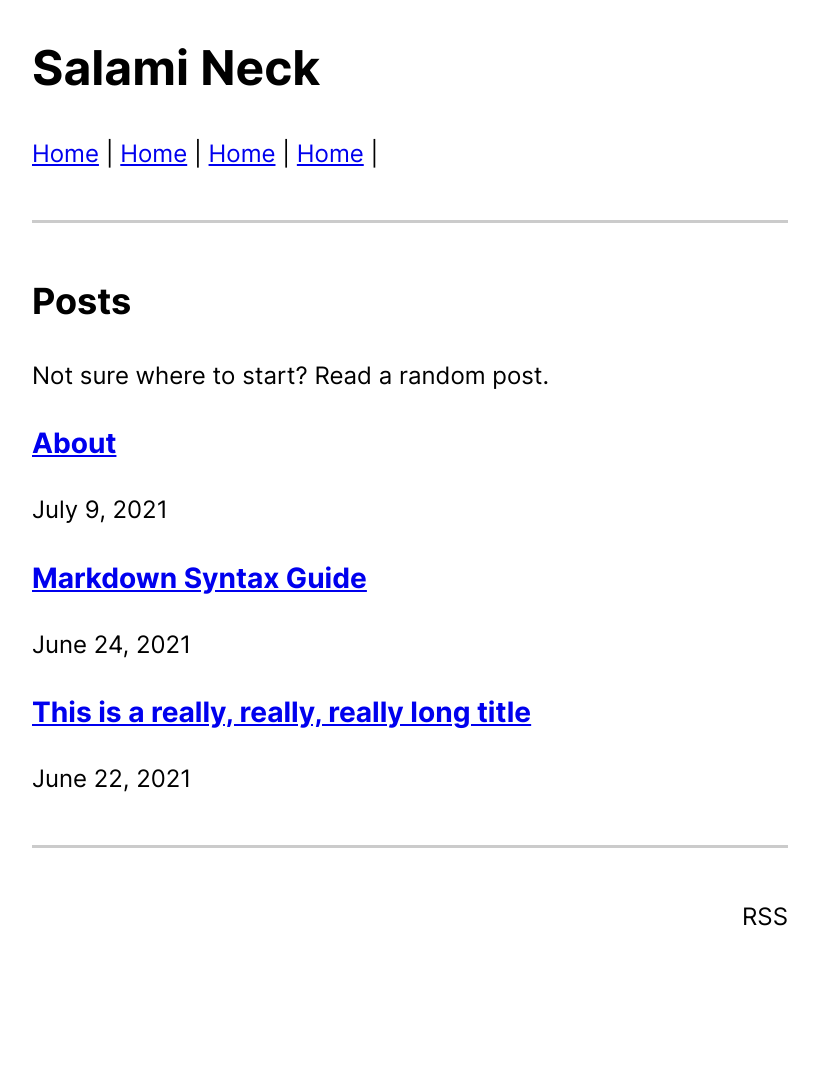
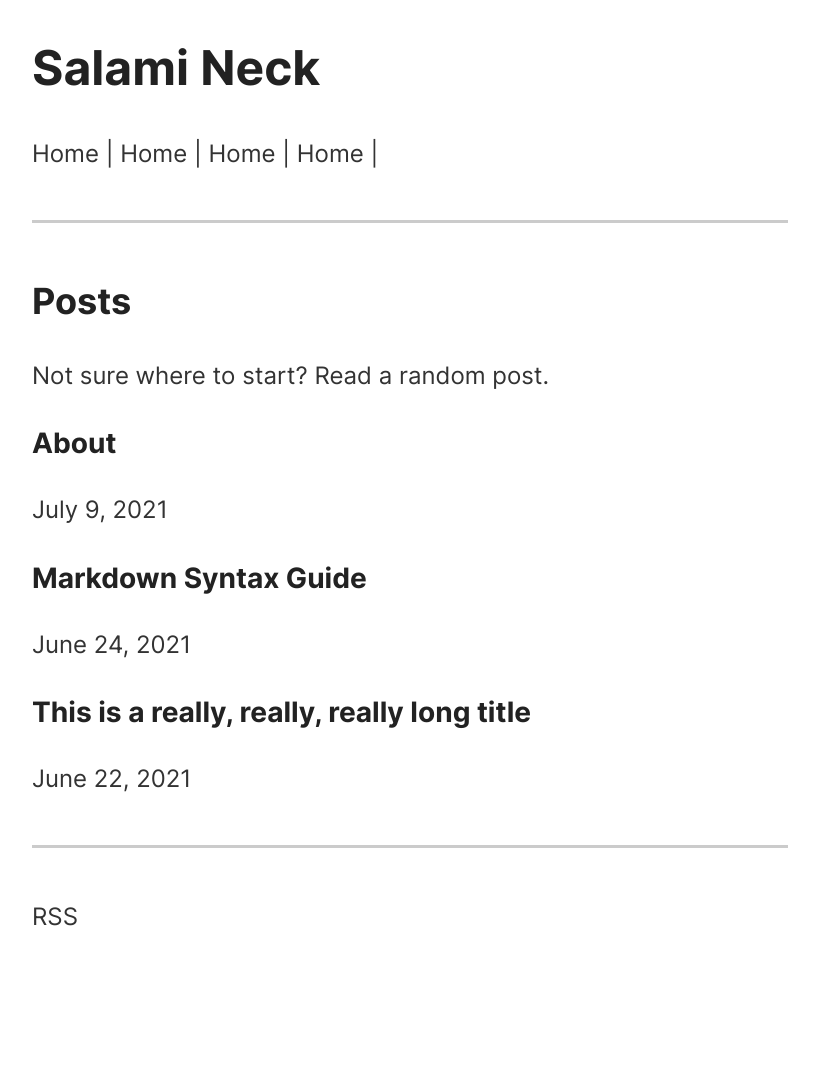
Before and after one commit to ajpwalser/ajpwalser.github.io, a Jekyll site: the page built from index.html, in a window 1280 px wide. Shown: the whole page, without its empty margins (230-1049 px from the left). Built offline with Jekyll 4.4.1, drawn with Linux system fonts in a browser that asks for light colours.

Commit message:
Update style.css

```diff
--- a/css/style.css
+++ b/css/style.css
@@ -1,18 +1,20 @@
 :root {
-     --black: #333;
-     --grey: #999;
-     --silver: #ccc;
-     --white: #fff;
-     --link: #f74853;
+     --color-text-body: #333;
+     --color-text-heading: #222;
+     --color-text-accent: #595959:
+     --color-background: #fff;
      --color-border: #cbcbcb;
+     --color-link: #f74853;
+     --font-body: "Inter", system-ui, sans-serif;
 }
 html{
 -webkit-text-size-adjust:100%;
 padding-bottom:4em
 }
 body{
-font-family:"Inter",system-ui,sans-serif;
+font-family: var(--font-body);
 font-size: 100%;
+color: var(--color-text-body);
 line-height: 1.3;
 }
  .container {
@@ -30,8 +32,32 @@
     border: 0;
     border-top: 0.1875rem solid var(--color-border);
 }
+h1, h2, h3, h4, h5, h6 {
+    color: var(--color-text-heading);
+}
+a {
+     color: var(--font-body);
+     text-decoration: none;
+     box-shadow: inset 0 -.125em 0 0 var(--border);
+     transition-property: color;
+     transition-duration: .25s;
+     trasition-timing-function: cubic-bezier(0,0,.58,1);
+    /* display: inline-block;
+     */
+    /* line-height: 0.7em;
+     */
+}
+ a:hover {
+     color: var(--color-link);
+}
+.post-date {
+    display: block;
+    margin-top: -0.5rem;
+    margin-bottom: 1rem;
+    color: var(--color-text-accent);
+}
 .footer{
-text-align:right
+text-align:left;
 }
 .centered{
 text-align:center
```
